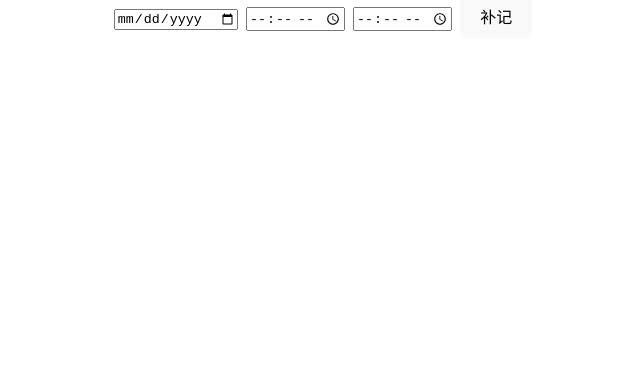
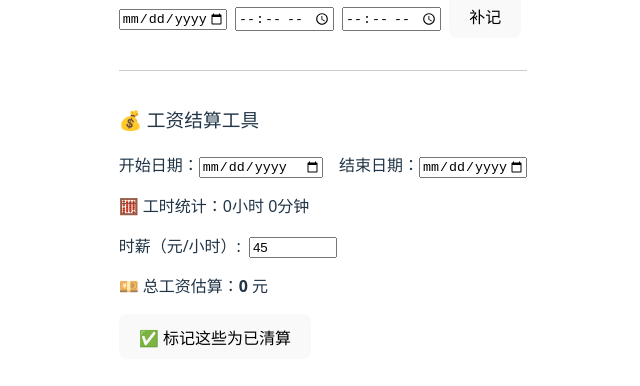
Before and after one commit to qingmao-cell/daka, a React (Vite) app: page / in a window 1280 px wide. Shown: the part 494-880 px from the top of the page, without its empty margins (317-957 px from the left). Before the commit the page ends 800 px from the top, so only its background shows below. Built offline with nearby package versions, Linux system fonts and the light colour scheme; no server answers; the database is empty.

Commit message:
🐭 增加了工时&工资计算功能，清算标记，增加了日期输入限制

```diff
--- a/src/App.tsx
+++ b/src/App.tsx
@@ -1,12 +1,14 @@
 import { useState, useEffect } from "react";
 import { supabase } from "./lib/supabase";
 import { DateTime } from "luxon";
+import SettlementTool from "./components/SettlementTool";
 
 // 定义你的打卡记录结构
 type WorkSession = {
   id: number;
   start: string; // ISO 字符串
   end?: string;
+  paid: boolean; // true 表示这笔工时已清算
 };
 
 function App() {
@@ -173,7 +175,9 @@ function App() {
       minutes: totalMinutes % 60,
     };
   }
-
+  const todayJST = new Date()
+    .toLocaleString("sv-SE", { timeZone: "Asia/Tokyo" }) // "2025-06-04 21:30:00"
+    .split(" ")[0]; // 👉 "2025-06-04"
   const { hours, minutes } = getMonthlyTotalMinutes();
   return (
     <div style={{ padding: "2rem" }}>
@@ -234,7 +238,6 @@ function App() {
               day: "2-digit",
               hour: "2-digit",
               minute: "2-digit",
-
               hour12: false,
               timeZone: "Asia/Tokyo",
             })}{" "}
@@ -243,11 +246,11 @@ function App() {
               ? new Date(s.end).toLocaleTimeString("ja-JP", {
                   hour: "2-digit",
                   minute: "2-digit",
-
                   hour12: false,
                   timeZone: "Asia/Tokyo",
                 })
               : "（未打下班卡）"}
+            {s.paid && " ✅"}
           </li>
         ))}
       </ul>
@@ -269,6 +272,7 @@ function App() {
           value={manualDate}
           onChange={(e) => setManualDate(e.target.value)}
           style={{ marginRight: "0.5rem" }}
+          max={todayJST}
         />
         <input
           type="time"
@@ -284,6 +288,11 @@ function App() {
         />
         <button onClick={handleManualSubmit}>补记</button>
       </div>
+      <SettlementTool
+        sessions={sessions}
+        userId={userId}
+        onRefresh={loadSessions}
+      ></SettlementTool>
     </div>
   );
 }
--- /dev/null
+++ b/src/components/SessionList.tsx
@@ -0,0 +1,3 @@
+// export function SessionList(){
+//   return()
+// }
--- /dev/null
+++ b/src/components/SettlementTool.tsx
@@ -0,0 +1,110 @@
+// components/SettlementTool.tsx
+import { useState, useMemo } from "react";
+import { DateTime } from "luxon";
+import { supabase } from "../lib/supabase";
+
+interface Session {
+  id: number;
+  start: string;
+  end?: string;
+  paid?: boolean;
+}
+
+interface Props {
+  sessions: Session[];
+  userId: string;
+  onRefresh: () => void;
+}
+
+export default function SettlementTool(props: Props) {
+  const { sessions, userId, onRefresh } = props;
+  const [rangeStart, setRangeStart] = useState("");
+  const [rangeEnd, setRangeEnd] = useState("");
+
+  const filtered = useMemo(() => {
+    if (!rangeStart || !rangeEnd) return [];
+    const start = DateTime.fromISO(rangeStart);
+    const end = DateTime.fromISO(rangeEnd).endOf("day");
+
+    return sessions.filter((s) => {
+      const sStart = DateTime.fromISO(s.start);
+      return sStart >= start && sStart <= end;
+    });
+  }, [rangeStart, rangeEnd, sessions]);
+
+  const totalMinutes = useMemo(() => {
+    return filtered.reduce((sum, s) => {
+      if (!s.end) return sum;
+      const sStart = DateTime.fromISO(s.start);
+      const sEnd = DateTime.fromISO(s.end);
+      const diff = sEnd.diff(sStart, "minutes").minutes;
+      return sum + Math.floor(diff);
+    }, 0);
+  }, [filtered]);
+
+  const handleMarkPaid = async () => {
+    const ids = filtered.map((s) => s.id);
+    if (ids.length === 0) return;
+    const { error } = await supabase
+      .from("work_sessions")
+      .update({ paid: true })
+      .in("id", ids);
+    if (error) console.error("清算失败", error);
+    else onRefresh();
+  };
+
+  const hours = Math.floor(totalMinutes / 60);
+  const minutes = totalMinutes % 60;
+  const [hourlyRate, setHourlyRate] = useState(45);
+  const totalWage = hours * hourlyRate;
+  const todayJST = new Date()
+    .toLocaleString("sv-SE", { timeZone: "Asia/Tokyo" }) // "2025-06-04 21:30:00"
+    .split(" ")[0]; // 👉 "2025-06-04"
+
+  return (
+    <div
+      style={{
+        marginTop: "2rem",
+        borderTop: "1px solid #ccc",
+        paddingTop: "1rem",
+      }}
+    >
+      <h3>💰 工资结算工具</h3>
+      <label>
+        开始日期：
+        <input
+          type="date"
+          value={rangeStart}
+          onChange={(e) => setRangeStart(e.target.value)}
+        />
+      </label>
+      <label style={{ marginLeft: "1rem" }}>
+        结束日期：
+        <input
+          type="date"
+          value={rangeEnd}
+          onChange={(e) => setRangeEnd(e.target.value)}
+          max={todayJST}
+        />
+      </label>
+      <p>
+        🧮 工时统计：{hours}小时 {minutes}分钟
+      </p>
+      <div>
+        <label>
+          时薪（元/小时）:
+          <input
+            type="number"
+            value={hourlyRate}
+            onChange={(e) => setHourlyRate(Number(e.target.value))}
+            style={{ marginLeft: "0.5rem", width: "80px" }}
+          />
+        </label>
+      </div>
+      <p style={{ marginTop: "1rem", fontWeight: "bold" }}>
+        💴 总工资估算：{totalWage.toLocaleString()} 元
+      </p>
+      <button onClick={handleMarkPaid}>✅ 标记这些为已清算</button>
+    </div>
+  );
+}
```
Also changed, not shown: src/components/CheckInButtons.tsx (added), src/components/SalaryCalculator.tsx (added).
